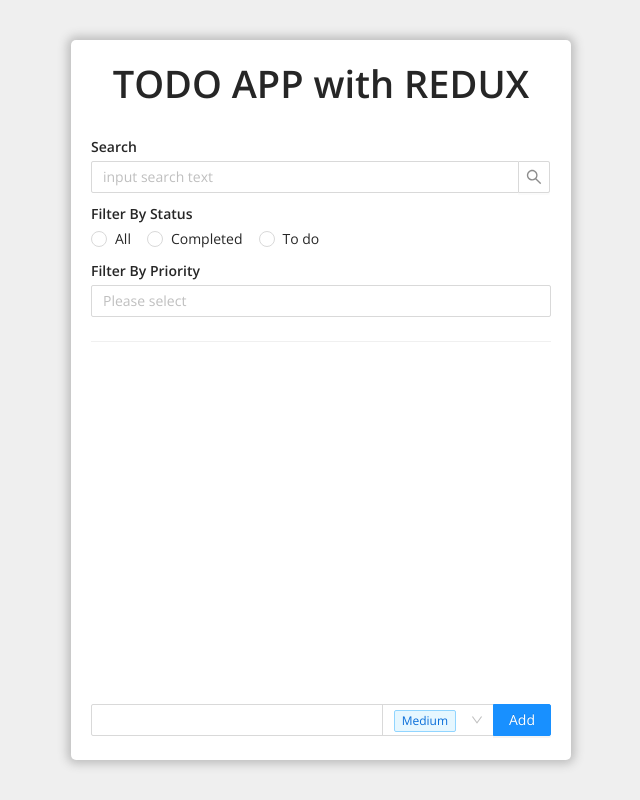
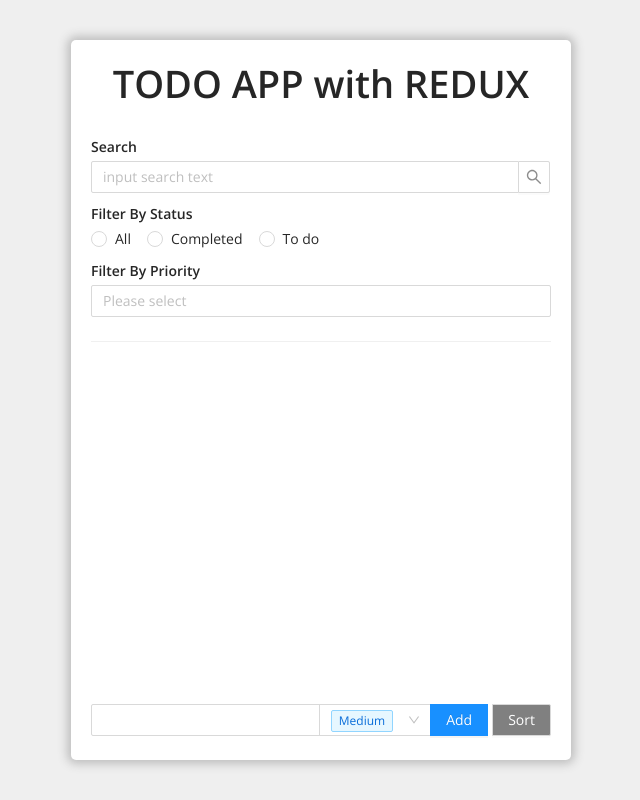
Before and after one commit to TranHuyZIT/ToDoRedux, a React (Create React App) app: page / in a window 1280 px wide. Shown: the whole page, without its empty margins (319-959 px from the left). Built offline with nearby package versions, Linux system fonts and the light colour scheme.

Commit message:
Added sort priorities in todo

```diff
--- a/src/components/TodoList/index.js
+++ b/src/components/TodoList/index.js
@@ -5,11 +5,19 @@ import { addTodoAction } from '../../redux/actions';
 import { v4 as uuidv4 } from 'uuid';
 import {useState} from 'react'
 import { remainingToDoSelector} from '../../redux/selector';
+
+const priorityMapping = {
+  High: 10,
+  Medium: 9,
+  Low: 8
+}
+
 export default function TodoList() {
   const dispatch = useDispatch()
   const todoList = useSelector(remainingToDoSelector);
   const [toDoName, setToDoName] = useState('');
   const [toDopriority, setToDoPriority] = useState('Medium');
+  const [sorted, setSorted] = useState(false)
   const handleAddButton = () =>{
     dispatch(addTodoAction(
       {
@@ -21,7 +29,10 @@ export default function TodoList() {
     ))
     setToDoName('');
   }
-
+  const handleSortButton = () => {
+    todoList.sort(function(a, b){return priorityMapping[b.priority] - priorityMapping[a.priority]});
+    setSorted(!sorted);
+  }
   const handleNameChanged = (event) => {
     setToDoName(event.target.value);
   }
@@ -54,6 +65,9 @@ export default function TodoList() {
           <Button type='primary' onClick={handleAddButton}>
             Add
           </Button>
+          <Button style={{ marginLeft: '5px', backgroundColor: 'gray', color: 'white' }} type='default' onClick={handleSortButton}>
+            Sort
+          </Button>
         </Input.Group>
       </Col>
     </Row>
--- a/src/redux/selector.js
+++ b/src/redux/selector.js
@@ -19,7 +19,6 @@ const prioritiesFilterSelector = (state) => {
     return state.filters.priority;
 }
 export const remainingToDoSelector = createSelector(toDoListSelector, searchTextFilterSelector, statusFilterSelector, prioritiesFilterSelector, (toDoList, searchText, status, priorities)=>{
-    console.log(priorities.length)
     if (status === 'All'){
         return toDoList.filter((toDo) => {
             return toDo.name.includes(searchText) && (priorities.includes(toDo.priority) || priorities.length === 0);
```
